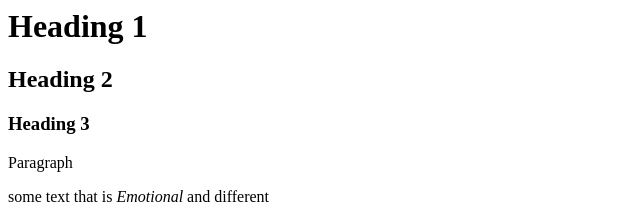
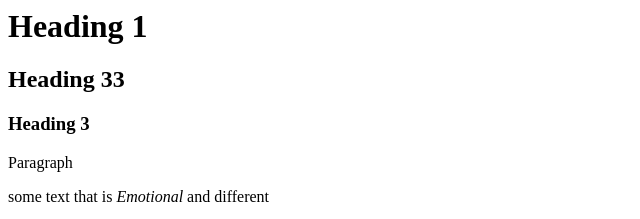
Before and after one commit to TempeHS/2025CT-WebDesign-Luka.D, a website: page index.html in a window 1280 px wide. Shown: the top 219 px of the page, 0-640 px from the left. Drawn offline with Linux system fonts and the light colour scheme.

Commit message:
remove white space

```diff
--- a/index.html
+++ b/index.html
@@ -6,10 +6,7 @@
 
 <BODY>
     <h1>Heading 1</h1>
-
-
-
-    <h2>Heading 2</h2>
+    <h2>Heading 33</h2>
     <h3>Heading 3</h3>
     <p>Paragraph
     <p>some text that is <em>Emotional</em> and different</p>
```
Also changed, not shown: 1 other file.
